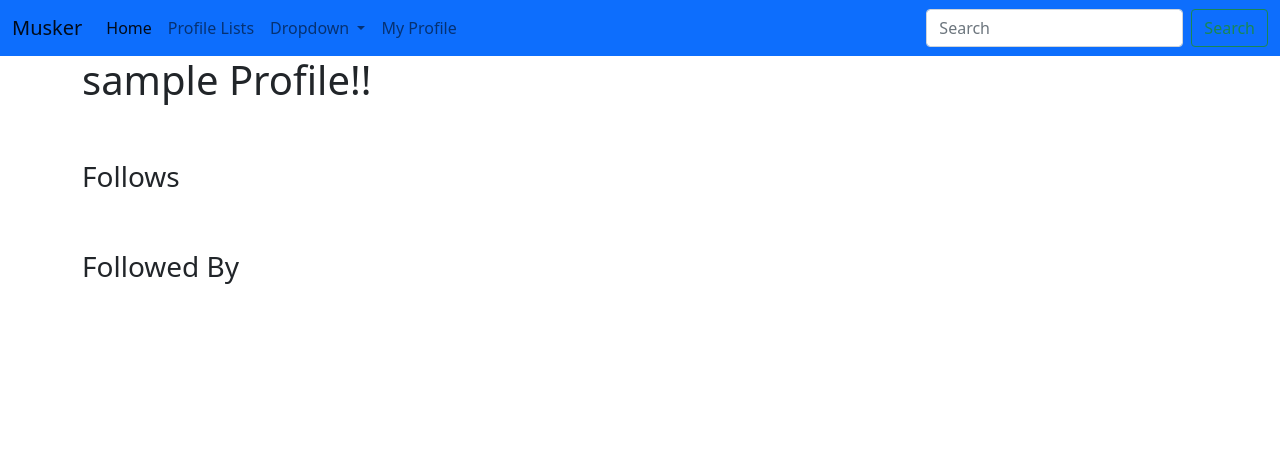
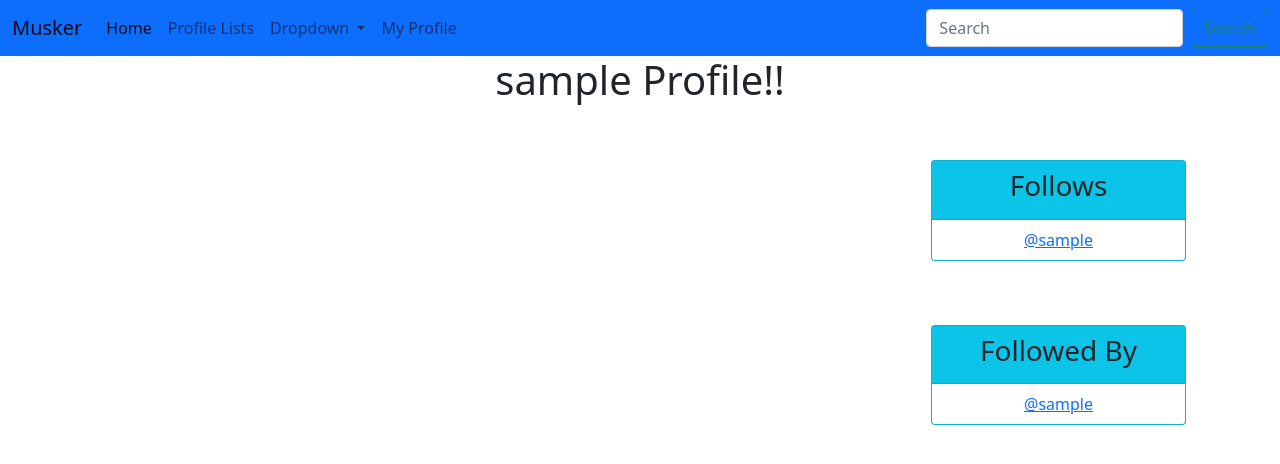
Before and after one commit to DeaaTH65/Twitter_Clone, a Django app: page /profile/1/ in a window 1280 px wide. Shown: the top 464 px of the page. Run offline with Django 4.2, Linux system fonts and the light colour scheme; the visitor is signed in with stand-in values (Sample User, id 1); data comes from the database, SQL or seed files in the repository.

Commit message:
follows/followers added and designed

```diff
--- a/social/musker/templates/profile.html
+++ b/social/musker/templates/profile.html
@@ -6,15 +6,43 @@
 {% block content %}
 {% if profile %}
 
-<h1> {{ user.username }} Profile!! </h1>
+<div class="container text-center">
+<h1> {{ profile.user.username }} Profile!! </h1>
 <br/><br/>
-<h3> Follows </h3>
+<div class="row">
+    <div class="col-9">
 
 
 
-<br/><br/>
-<h3> Followed By </h3>
 
+    </div>
+
+    <div class="col-3">
+        <div class="card text-dark bg-info mb-3" style="max-width: 18rem;">
+            <div class="card-header">
+                <h3> Follows </h3>
+            </div>
+            {% for following in profile.follows.all %}
+                <ul class="list-group list-group-flush">
+                <li class="list-group-item"><a href="{% url 'profile' following.user.id %}"> @{{following}} <br/></a></li>
+                </ul>
+            {% endfor %}
+        </div>
+
+        <br/><br/>
+        <div class="card text-dark bg-info mb-3" style="max-width: 18rem;">
+            <div class="card-header">
+                <h3> Followed By </h3>
+            </div>
+            {% for following in profile.followed_by.all %}
+                <ul class="list-group list-group-flush">
+                <li class="list-group-item"><a href="{% url 'profile' following.user.id %}"> @{{following}} <br/></a></li>
+                </ul>
+            {% endfor %}
+        </div>
+    </div>
+</div>
+</div>
 
 {% endif%}
 {% endblock content %}
```
